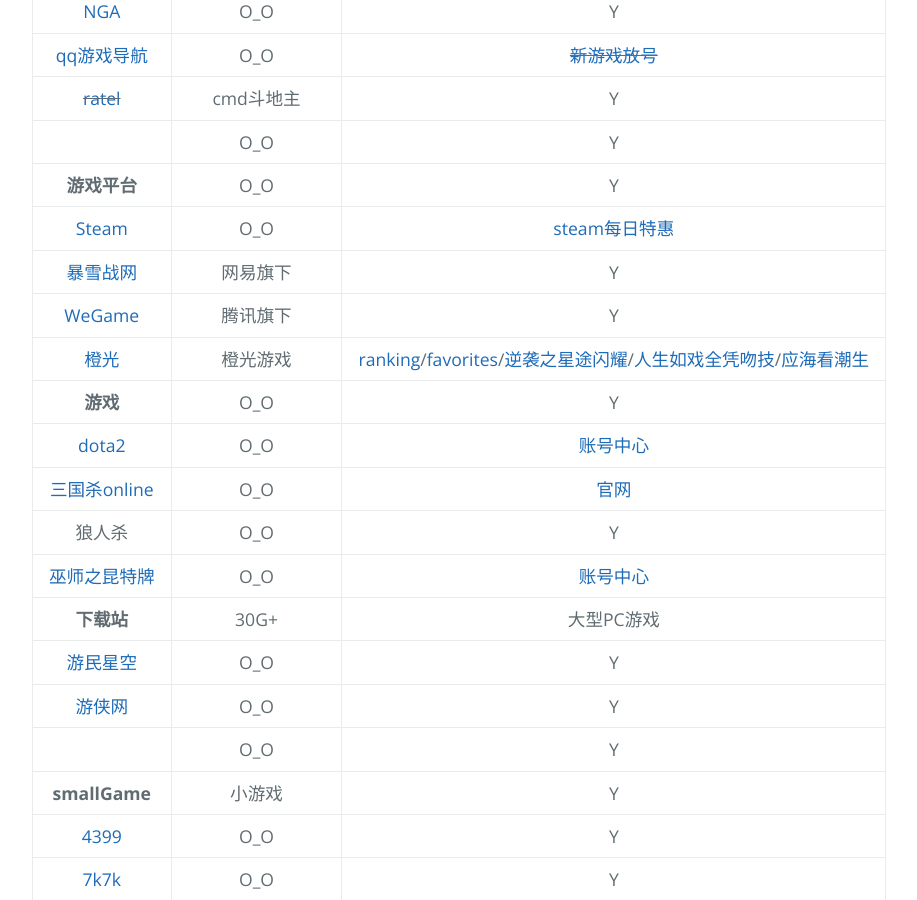
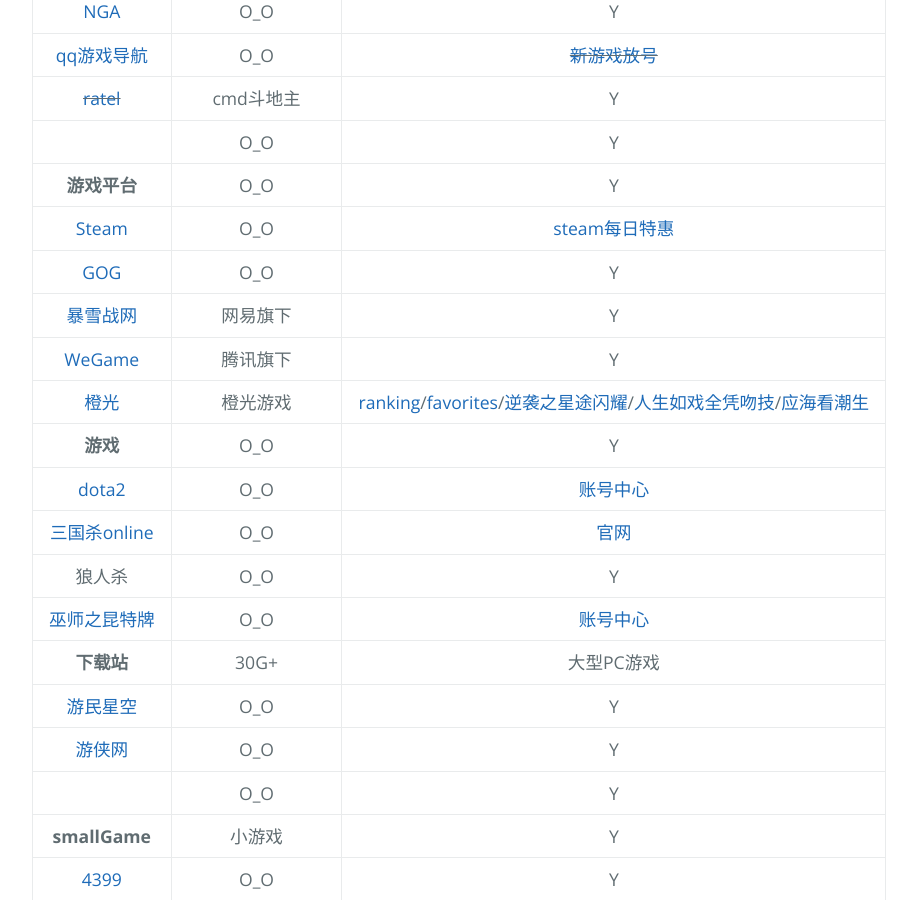
Before and after one commit to AmbroseRen/test, a Jekyll site: the page built from Art/Games/index.md, in a window 1280 px wide and 900 px high, scrolled down 664 px. Shown: the whole window, without its empty margins (128-1045 px from the left). Built offline with Jekyll 4.4.1, drawn with Linux system fonts in a browser that asks for light colours; nearby versions of some CDN libraries; our own code applies the rules of GitHub Pages for plain Markdown files; library files that are not in the unit come from our copies; the repository's description, which GitHub fills in, is left out.

Commit message:
Update index.md

```diff
--- a/Art/Games/index.md
+++ b/Art/Games/index.md
@@ -42,6 +42,7 @@
 | []() | O_O | Y |
 | __游戏平台__ | O_O | Y |
 | [Steam](https://store.steampowered.com/about/) | O_O | [steam每日特惠](https://www.newyx.net/news/steammrth/) |
+| [GOG](https://www.gog.com/games?sort=popularity&page=1) | O_O | Y |
 | [暴雪战网](https://account.battlenet.com.cn/overview) | 网易旗下 | Y |
 | [WeGame](https://www.wegame.com.cn/) | 腾讯旗下 | Y |
 | [橙光](http://www.66rpg.com/) | 橙光游戏 | [ranking](http://www.66rpg.com/list/ranking)/[favorites](http://www.66rpg.com/home/favorites)/[逆袭之星途闪耀](http://www.66rpg.com/game/61414)/[人生如戏全凭吻技](http://www.66rpg.com/game/1326295)/[应海看潮生](http://www.66rpg.com/monthly/t_21/2883.shtml) |
```
